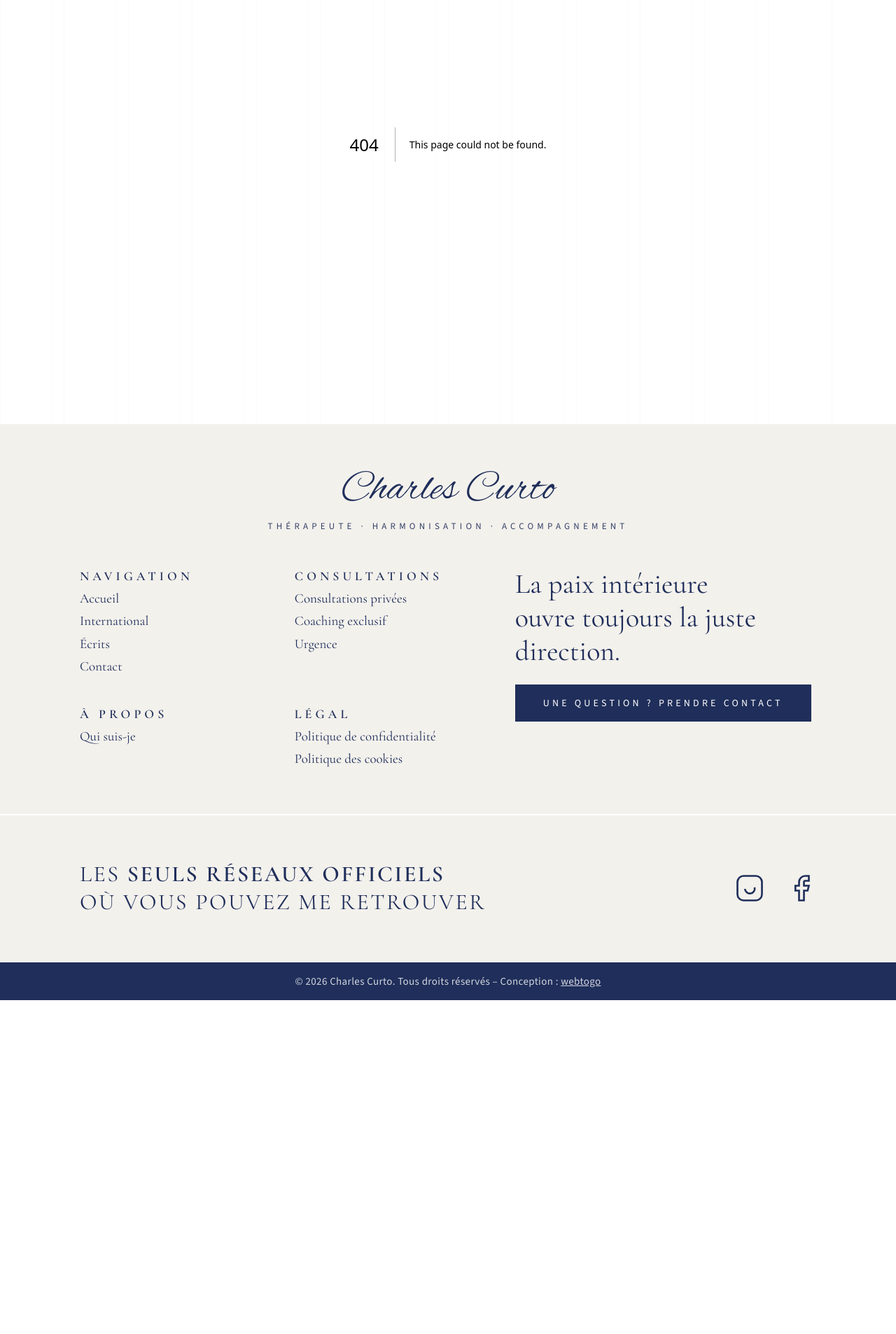
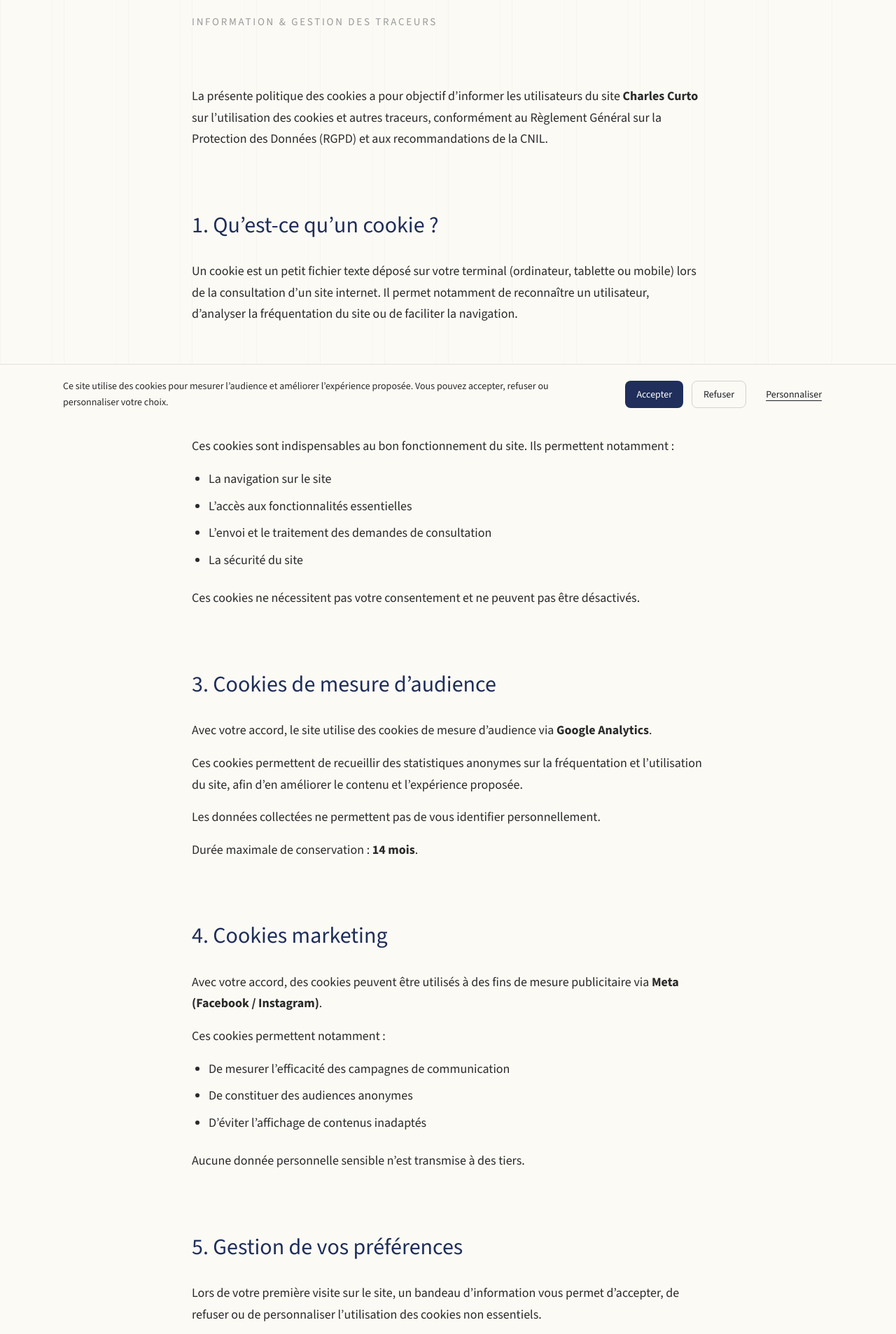
Before and after one commit to hugoc1944/charles-curto, a Next.js app: page /politique-des-cookies in a window 1280 px wide. Before the commit this address had no page. Shown: the part 194-2100 px from the top of the page at 70% size. Before the commit the page ends 1623 px from the top, so only its background shows below. Built offline with nearby package versions, Linux system fonts and the light colour scheme.

Commit message:
Added cookie policy and cookie consent

```diff
--- a/app/layout.tsx
+++ b/app/layout.tsx
@@ -15,6 +15,7 @@ import { BookingModal } from "@/components/booking/BookingModal";
 import Footer from "@/components/layout/Footer";
 import { GlobalGridLines } from "@/components/layout/GlobalGridLines";
 import Script from "next/script";
+import { CookieConsentBanner } from "@/components/consent/CookieConsentBanner";
 
 /* Brand / signature */
 const alexBrush = Alex_Brush({
@@ -122,6 +123,7 @@ export default function RootLayout({
             </div>
           </BookingProvider>
         </NavigationProvider>
+        <CookieConsentBanner />
       </body>
     </html>
   );
--- /dev/null
+++ b/app/politique-des-cookies/page.tsx
@@ -0,0 +1,159 @@
+import type { Metadata } from "next";
+
+/* ---------------------------------------------
+   Metadata (Server-safe)
+---------------------------------------------- */
+export const metadata: Metadata = {
+  title: "Politique des cookies — Charles Curto",
+  description:
+    "Politique des cookies du site Charles Curto, expliquant l’utilisation des cookies et traceurs conformément au RGPD et aux recommandations de la CNIL.",
+};
+
+/* ---------------------------------------------
+   Page component
+---------------------------------------------- */
+export default function Page() {
+  return (
+    <section className="w-full pt-32 pb-40">
+      <article className="max-w-[780px] mx-auto px-6">
+        {/* Header */}
+        <header className="mb-20">
+          <h1 className="font-title text-[#1F2E5A] text-[40px] md:text-[56px] leading-[1.1]">
+            Politique des cookies
+          </h1>
+
+          <p className="mt-6 font-body text-[15px] tracking-[0.18em] uppercase text-[#9A9A9A]">
+            Information & gestion des traceurs
+          </p>
+        </header>
+
+        {/* Content */}
+        <div
+          className="
+            font-body
+            text-[17px]
+            md:text-[18px]
+            leading-[1.65]
+            md:leading-[1.7]
+            text-[#2A2A2A]
+
+            [&>h2]:mt-20
+            [&>h2]:mb-6
+            [&>h2]:font-title
+            [&>h2]:text-[28px]
+            [&>h2]:md:text-[32px]
+            [&>h2]:text-[#1F2E5A]
+
+            [&>p]:mb-4
+            [&>ul]:mb-6
+            [&>ul]:pl-6
+            [&>ul>li]:mb-2
+            [&>ul>li]:list-disc
+          "
+        >
+          <p>
+            La présente politique des cookies a pour objectif d’informer les
+            utilisateurs du site <strong>Charles Curto</strong> sur l’utilisation
+            des cookies et autres traceurs, conformément au Règlement Général
+            sur la Protection des Données (RGPD) et aux recommandations de la CNIL.
+          </p>
+
+          <h2>1. Qu’est-ce qu’un cookie&nbsp;?</h2>
+
+          <p>
+            Un cookie est un petit fichier texte déposé sur votre terminal
+            (ordinateur, tablette ou mobile) lors de la consultation d’un site
+            internet. Il permet notamment de reconnaître un utilisateur,
+            d’analyser la fréquentation du site ou de faciliter la navigation.
+          </p>
+
+          <h2>2. Cookies strictement nécessaires</h2>
+
+          <p>
+            Ces cookies sont indispensables au bon fonctionnement du site.
+            Ils permettent notamment&nbsp;:
+          </p>
+
+          <ul>
+            <li>La navigation sur le site</li>
+            <li>L’accès aux fonctionnalités essentielles</li>
+            <li>L’envoi et le traitement des demandes de consultation</li>
+            <li>La sécurité du site</li>
+          </ul>
+
+          <p>
+            Ces cookies ne nécessitent pas votre consentement et ne peuvent
+            pas être désactivés.
+          </p>
+
+          <h2>3. Cookies de mesure d’audience</h2>
+
+          <p>
+            Avec votre accord, le site utilise des cookies de mesure d’audience
+            via <strong>Google Analytics</strong>.
+          </p>
+
+          <p>
+            Ces cookies permettent de recueillir des statistiques anonymes
+            sur la fréquentation et l’utilisation du site, afin d’en améliorer
+            le contenu et l’expérience proposée.
+          </p>
+
+          <p>
+            Les données collectées ne permettent pas de vous identifier
+            personnellement.
+          </p>
+
+          <p>
+            Durée maximale de conservation&nbsp;: <strong>14 mois</strong>.
+          </p>
+
+          <h2>4. Cookies marketing</h2>
+
+          <p>
+            Avec votre accord, des cookies peuvent être utilisés à des fins
+            de mesure publicitaire via <strong>Meta (Facebook / Instagram)</strong>.
+          </p>
+
+          <p>
+            Ces cookies permettent notamment&nbsp;:
+          </p>
+
+          <ul>
+            <li>De mesurer l’efficacité des campagnes de communication</li>
+            <li>De constituer des audiences anonymes</li>
+            <li>D’éviter l’affichage de contenus inadaptés</li>
+          </ul>
+
+          <p>
+            Aucune donnée personnelle sensible n’est transmise à des tiers.
+          </p>
+
+          <h2>5. Gestion de vos préférences</h2>
+
+          <p>
+            Lors de votre première visite sur le site, un bandeau d’information
+            vous permet d’accepter, de refuser ou de personnaliser l’utilisation
+            des cookies non essentiels.
+          </p>
+
+          <p>
+            Vous pouvez modifier votre choix à tout moment en cliquant sur
+            le lien <strong>«&nbsp;Gestion des cookies&nbsp;»</strong> disponible en bas de page.
+          </p>
+
+          <h2>6. Contact</h2>
+
+          <p>
+            Pour toute question relative à l’utilisation des cookies,
+            vous pouvez nous contacter via la page <strong>Contact</strong>.
+          </p>
+
+          <p className="mt-12 text-[15px] text-[#6B6B6B]">
+            Dernière mise à jour : 16/01/2026
+          </p>
+        </div>
+      </article>
+    </section>
+  );
+}
--- /dev/null
+++ b/components/consent/CookieConsentBanner.tsx
@@ -0,0 +1,108 @@
+"use client";
+
+import { useEffect, useState } from "react";
+
+type Consent = {
+  analytics: boolean;
+  marketing: boolean;
+};
+
+const CONSENT_KEY = "cc_cookie_consent";
+
+export function CookieConsentBanner() {
+  const [visible, setVisible] = useState(false);
+  const [customizing, setCustomizing] = useState(false);
+  const [consent, setConsent] = useState<Consent>({
+    analytics: false,
+    marketing: false,
+  });
+
+  useEffect(() => {
+    const stored = localStorage.getItem(CONSENT_KEY);
+    if (!stored) {
+      setVisible(true);
+    }
+  }, []);
+
+  function saveConsent(value: Consent) {
+    localStorage.setItem(CONSENT_KEY, JSON.stringify(value));
+    window.dispatchEvent(
+      new CustomEvent("cc-consent-updated", { detail: value })
+    );
+    setVisible(false);
+  }
+
+  if (!visible) return null;
+
+  return (
+    <div className="fixed bottom-0 inset-x-0 z-[200] bg-[#FCFAF5] border-t border-[#E5E2DA] px-6 py-5">
+      <div className="max-w-[1100px] mx-auto flex flex-col gap-4 md:flex-row md:items-center md:justify-between">
+        <p className="font-body text-[14px] leading-[1.6] text-[#2A2A2A] max-w-[700px]">
+          Ce site utilise des cookies pour mesurer l’audience et améliorer
+          l’expérience proposée. Vous pouvez accepter, refuser ou personnaliser
+          votre choix.
+        </p>
+
+        {!customizing ? (
+          <div className="flex gap-3">
+            <button
+              onClick={() =>
+                saveConsent({ analytics: true, marketing: true })
+              }
+              className="px-4 py-2 text-[14px] rounded-[8px] bg-[#1F2E5A] text-white"
+            >
+              Accepter
+            </button>
+
+            <button
+              onClick={() =>
+                saveConsent({ analytics: false, marketing: false })
+              }
+              className="px-4 py-2 text-[14px] rounded-[8px] border border-[#D6D3CC]"
+            >
+              Refuser
+            </button>
+
+            <button
+              onClick={() => setCustomizing(true)}
+              className="px-4 py-2 text-[14px] underline underline-offset-4"
+            >
+              Personnaliser
+            </button>
+          </div>
+        ) : (
+          <div className="flex flex-col gap-3 text-[14px]">
+            <label className="flex items-center gap-2">
+              <input
+                type="checkbox"
+                checked={consent.analytics}
+                onChange={(e) =>
+                  setConsent({ ...consent, analytics: e.target.checked })
+                }
+              />
+              Cookies de mesure d’audience (Google Analytics)
+            </label>
+
+            <label className="flex items-center gap-2">
+              <input
+                type="checkbox"
+                checked={consent.marketing}
+                onChange={(e) =>
+                  setConsent({ ...consent, marketing: e.target.checked })
+                }
+              />
+              Cookies marketing (Meta / Facebook / Instagram)
+            </label>
+
+            <button
+              onClick={() => saveConsent(consent)}
+              className="self-start mt-2 px-4 py-2 rounded-[8px] bg-[#1F2E5A] text-white"
+            >
+              Enregistrer mes choix
+            </button>
+          </div>
+        )}
+      </div>
+    </div>
+  );
+}
--- a/components/layout/Footer.tsx
+++ b/components/layout/Footer.tsx
@@ -53,6 +53,14 @@ export default function Footer() {
                 </FooterLink>
                 <FooterLink href="/politique-des-cookies">
                   Politique des cookies
+                </FooterLink>
+                <FooterLink
+                    onClick={() => {
+                    localStorage.removeItem("cc_cookie_consent");
+                    location.reload();
+                    }}
+                >
+                    Gestion des cookies
                 </FooterLink>
               </FooterGroup>
             </div>
@@ -190,15 +198,14 @@ function FooterGroup({
 
 function FooterLink({
   href,
+  onClick,
   children,
 }: {
-  href: string;
+  href?: string;
+  onClick?: () => void;
   children: React.ReactNode;
 }) {
-  return (
-    <VeilLink
-      href={href}
-      className="
+  const className = `
     relative
     block
     w-fit
@@ -209,8 +216,22 @@ function FooterLink({
     hover:opacity-75
     active:translate-y-[1px]
     active:opacity-70
-      "
+  `;
+
+  if (onClick) {
+    return (
+      <button
+        type="button"
+        onClick={onClick}
+        className={className}
       >
+        {children}
+      </button>
+    );
+  }
+
+  return (
+    <VeilLink href={href!} className={className}>
       {children}
     </VeilLink>
   );
```
Lines whose indentation alone changed are shown as unchanged.
